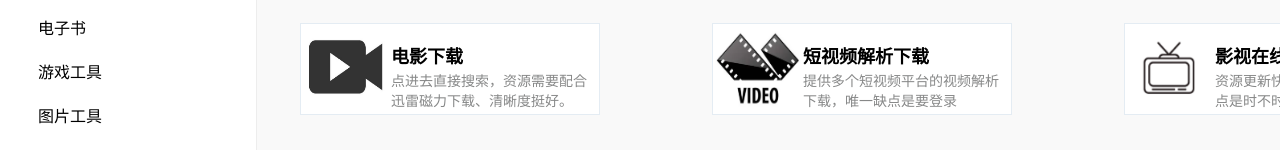
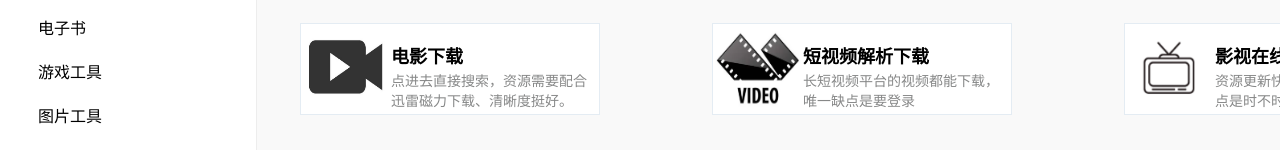
Before and after one commit to peipei2/re01, a plain HTML site: page index.html in a window 1280 px wide. Shown: the part 166-316 px from the top of the page. Drawn offline with Linux system fonts and the light colour scheme.

Commit message:
Update index.html

```diff
--- a/index.html
+++ b/index.html
@@ -124,7 +124,7 @@
 			<div class = "box" id="box3">
 				<img src="图片/图标1.png" class="logo">
 				<p style="font-weight: 600;font-size: 18px; margin-bottom: 0px;">短视频解析下载</p>
-				<p style="font-size: 14px; margin-right: 6px;margin-top: 2px;color: #878888;">提供多个短视频平台的视频解析下载，唯一缺点是要登录</p>
+				<p style="font-size: 14px; margin-right: 6px;margin-top: 2px;color: #878888;">长短视频平台的视频都能下载，唯一缺点是要登录</p>
 			</div>
 			</a>
 
```
